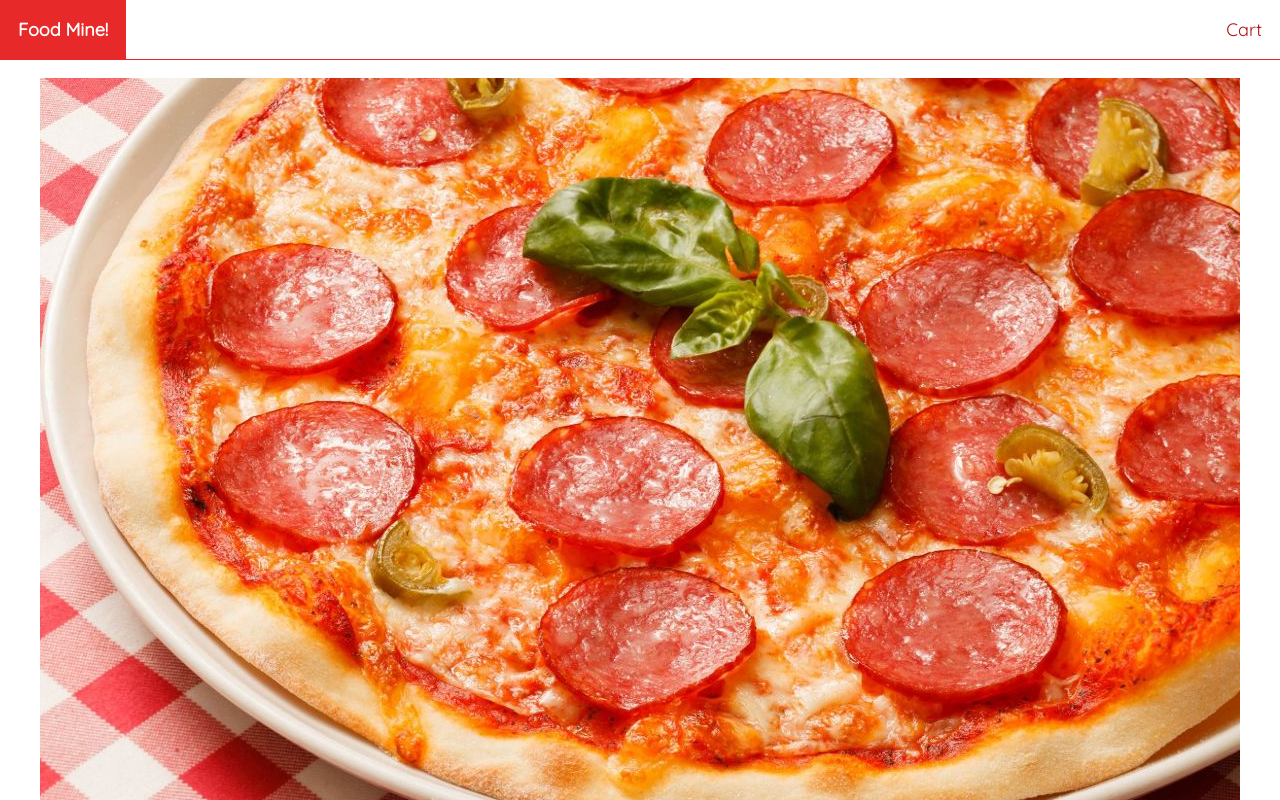
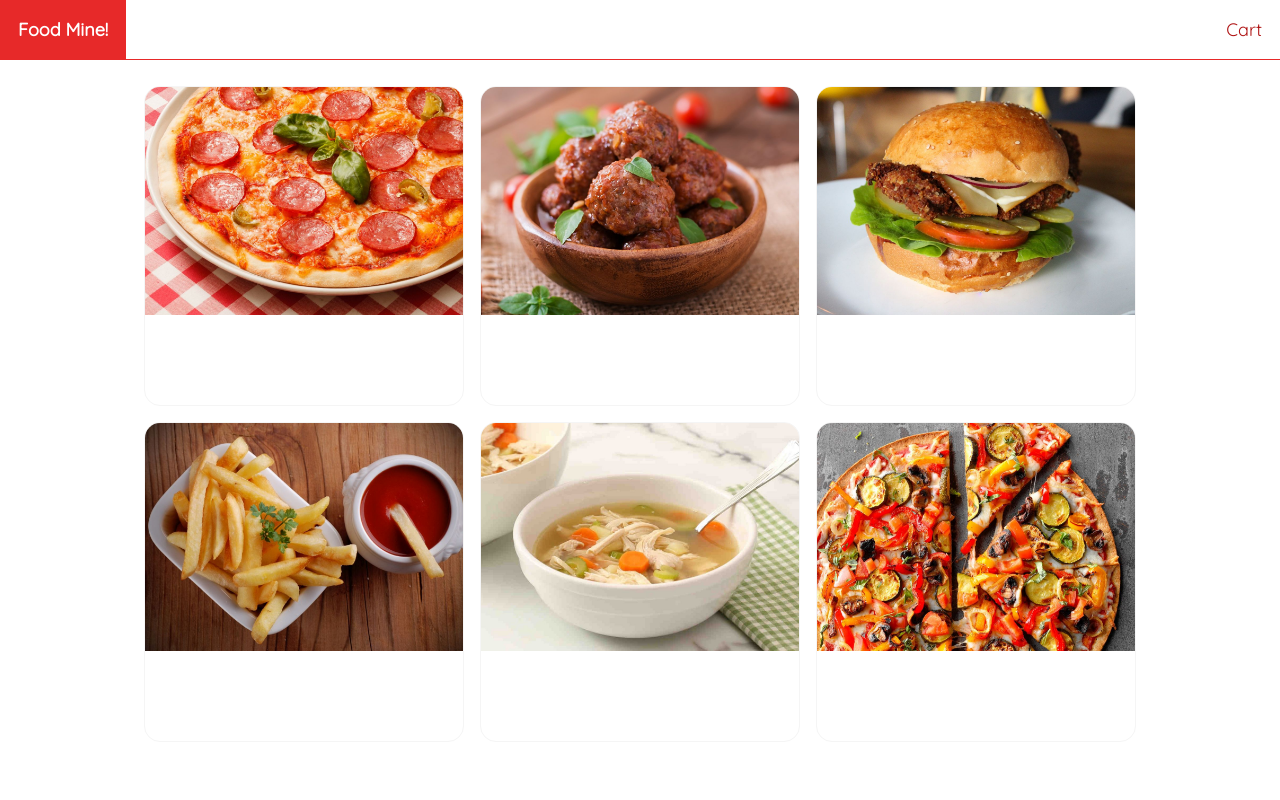
Before and after one commit to LuckShark/Portal-Food, an Angular app: page / in a window 1280 px wide. Shown: the top 800 px of the page. Built offline with nearby package versions, Linux system fonts and the light colour scheme.

Commit message:
Adding Product List Images

```diff
--- a/src/app/home/home.component.css
+++ b/src/app/home/home.component.css
@@ -0,0 +1,25 @@
+ul {
+    display: flex;
+    justify-content: center;
+    align-items: center;
+    flex-wrap: wrap; /*? Para não ficar tudo na mesma linha*/
+    list-style-type: none;
+    padding: 0; /* ! Por que já tem um padding */
+}
+
+ul li a {
+    width: 20rem;
+    height: 20rem;
+    border: 1px solid whitesmoke;
+    border-radius: 1rem;
+    margin: 0.5rem;
+    display: flex;
+    flex-direction: column;
+    overflow: hidden;
+    color: #e72929;
+}
+
+li a:hover {
+    opacity: 0.9;
+    cursor: pointer;
+}
--- a/src/app/home/home.component.html
+++ b/src/app/home/home.component.html
@@ -1,5 +1,7 @@
 <ul>
     <li *ngFor="let food of foods">
-        <img src="{{food}}" alt="">
+        <a>
+            <img src="{{food}}" alt="">
+        </a>
     </li>
 </ul>
--- a/src/styles.css
+++ b/src/styles.css
@@ -3,6 +3,11 @@
 
 * {
   box-sizing: border-box;
+}
+
+html{
+  font-size: 16px; /* ! Já é o tamanho oficial, mas vamos deixar assim, ajuda a calcular o 'rem'*/
+  /* ! o rem é sempre o tamanho da fonte do root element x ele / 10rem = 10 x 16 = 160*/
 }
 
 body {
```
